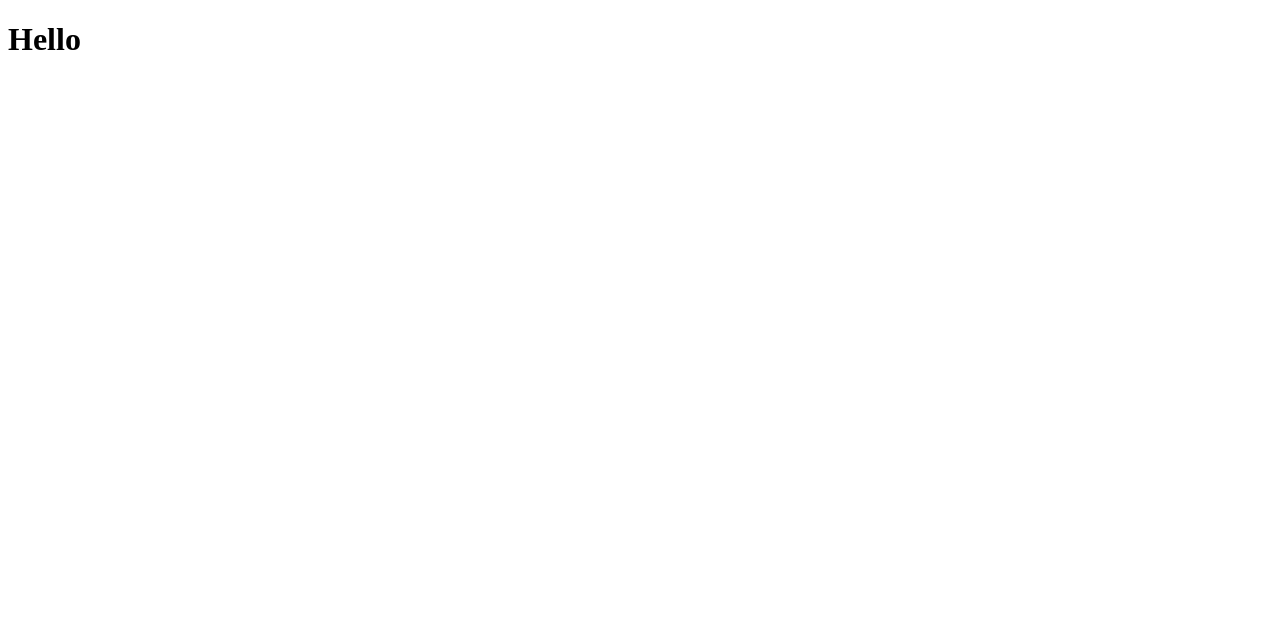
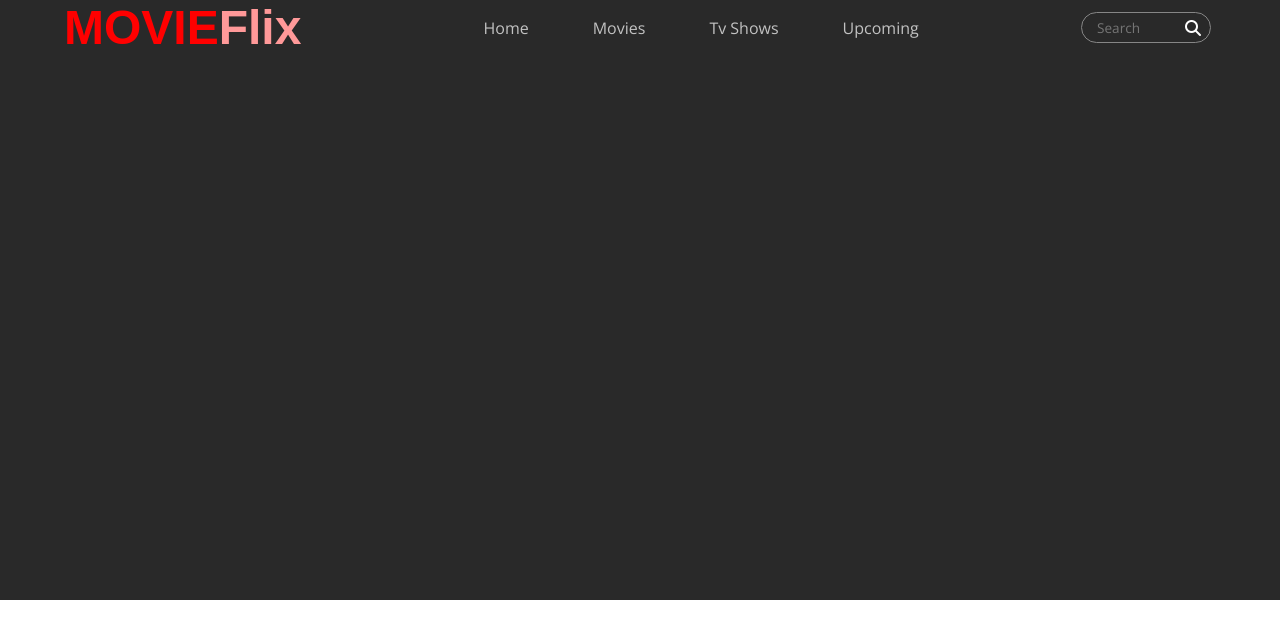
Before and after one commit to Ashrafw/MovieFlix, a plain HTML site: page index.html in a window 1280 px wide. Drawn offline with nearby package versions, Linux system fonts and the light colour scheme; a web font is replaced by a local one.

```diff
--- a/index.html
+++ b/index.html
@@ -3,10 +3,28 @@
   <head>
     <meta charset="UTF-8" />
     <meta name="viewport" content="width=device-width, initial-scale=1.0" />
+    <script
+      src="https://kit.fontawesome.com/bc8aa6a41f.js"
+      crossorigin="anonymous"
+    ></script>
     <link rel="stylesheet" href="css/style.css" />
     <title>MovieFlix</title>
   </head>
   <body>
-    <h1>Hello</h1>
+    <section class="landing">
+      <nav class="container">
+        <div class="logo">MOVIE<span>Flix</span></div>
+        <div class="nav-links">
+          <a href="">Home</a>
+          <a href="">Movies</a>
+          <a href="">Tv Shows</a>
+          <a href="">Upcoming</a>
+        </div>
+        <div class="search">
+          <input type="text" placeholder="Search" />
+          <a href=""><i class="fas fa-search"></i></a>
+        </div>
+      </nav>
+    </section>
   </body>
 </html>
--- /dev/null
+++ b/style/_landing.scss
@@ -0,0 +1,75 @@
+.landing {
+  height: 75vh;
+  //   background-image: url('/images/venom22.jpg');
+  //   background-position: center;
+  //   background-size: cover;
+  //   background-repeat: no-repeat;
+  background-color: rgb(41, 41, 41);
+
+  nav {
+    display: flex;
+    align-items: center;
+    justify-content: space-between;
+    position: relative;
+    .logo {
+      font-size: 3rem;
+      font-family: 'Martel Sans', sans-serif;
+      font-weight: 900;
+      color: rgb(255, 0, 0);
+      span {
+        font-weight: 800;
+        color: rgb(255, 153, 153);
+      }
+    }
+    .nav-links {
+      a {
+        text-decoration: none;
+        color: rgb(194, 194, 194);
+        padding: 0 30px;
+        font-family: 'Open Sans', sans-serif;
+        font-size: 1rem;
+        font-weight: 400;
+      }
+      a:hover {
+        color: white;
+        font-weight: 400;
+      }
+    }
+    .search {
+      display: flex;
+      justify-content: flex-end;
+      width: 10%;
+      color: rgb(255, 255, 255);
+
+      input {
+        background-color: transparent;
+        margin: 0 5px;
+        font-size: 0.85rem;
+        padding: 5px 15px;
+        width: 130px;
+        border: solid 1px rgb(134, 134, 134);
+        border-radius: 20px;
+        font-family: 'Open Sans', sans-serif;
+        color: rgb(228, 228, 228);
+        font-weight: 400;
+        transition: all 0.3s ease;
+      }
+      input:focus {
+        outline: none;
+        width: 240px;
+        border: solid 1px rgb(189, 0, 0);
+      }
+
+      a {
+        i {
+          text-decoration: none;
+          position: absolute;
+          color: white;
+          right: 7px;
+          transform: translate(-50%, 50%);
+          font-size: 1rem;
+        }
+      }
+    }
+  }
+}
--- a/style/style.scss
+++ b/style/style.scss
@@ -0,0 +1,16 @@
+@import url('https://fonts.googleapis.com/css2?family=Martel+Sans:wght@200;300;400;600;700;800;900&family=Open+Sans:ital,wght@0,300;0,400;0,500;0,600;0,700;0,800;1,300;1,400;1,500;1,600;1,700;1,800&display=swap');
+
+// font-family: 'Martel Sans', sans-serif;
+
+// font-family: 'Open Sans', sans-serif;
+
+* {
+  box-sizing: border-box;
+  margin: 0;
+  padding: 0;
+}
+.container {
+  width: 90%;
+  margin: auto;
+}
+@import 'landing';
```
Also changed, not shown: css/style.css, images/._venom2.jpeg (added), images/._venom22.jpg (added), images/venom2.jpeg (added), images/venom22.jpg (added), 1 other file.
